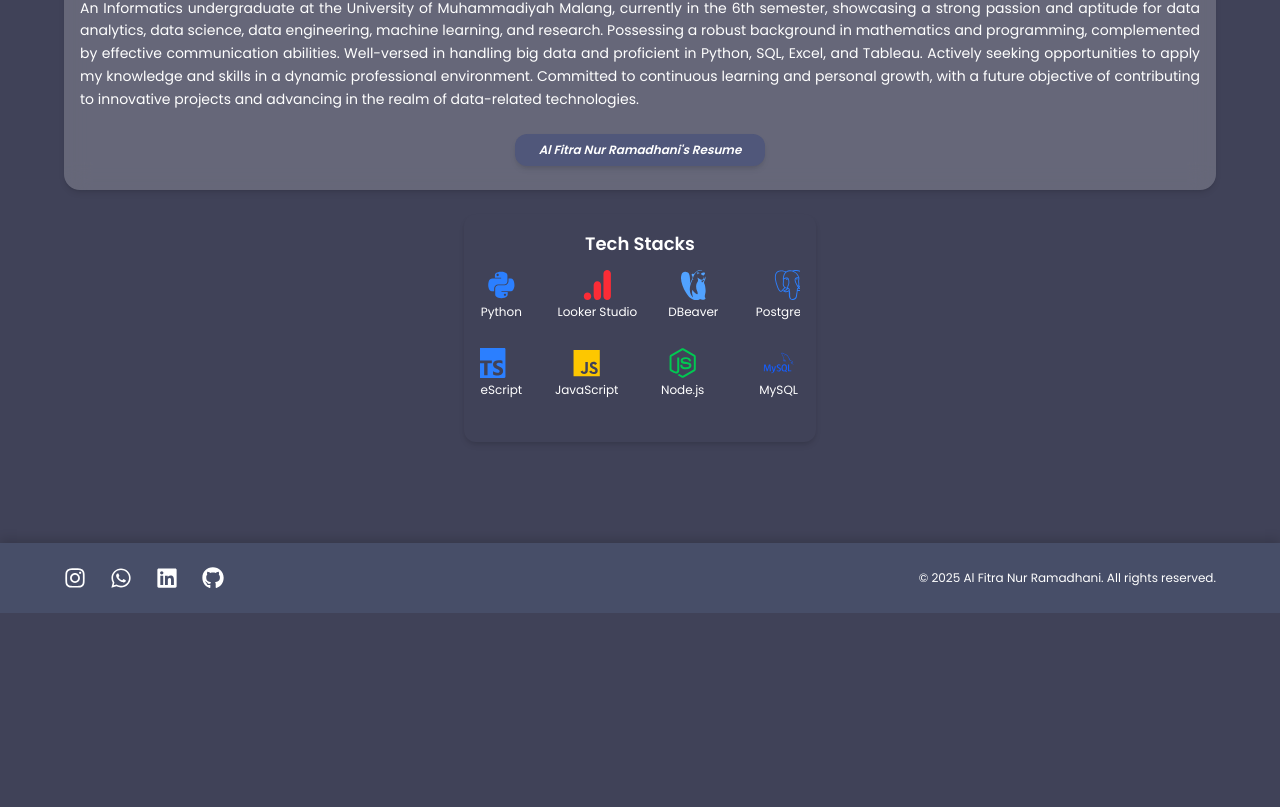
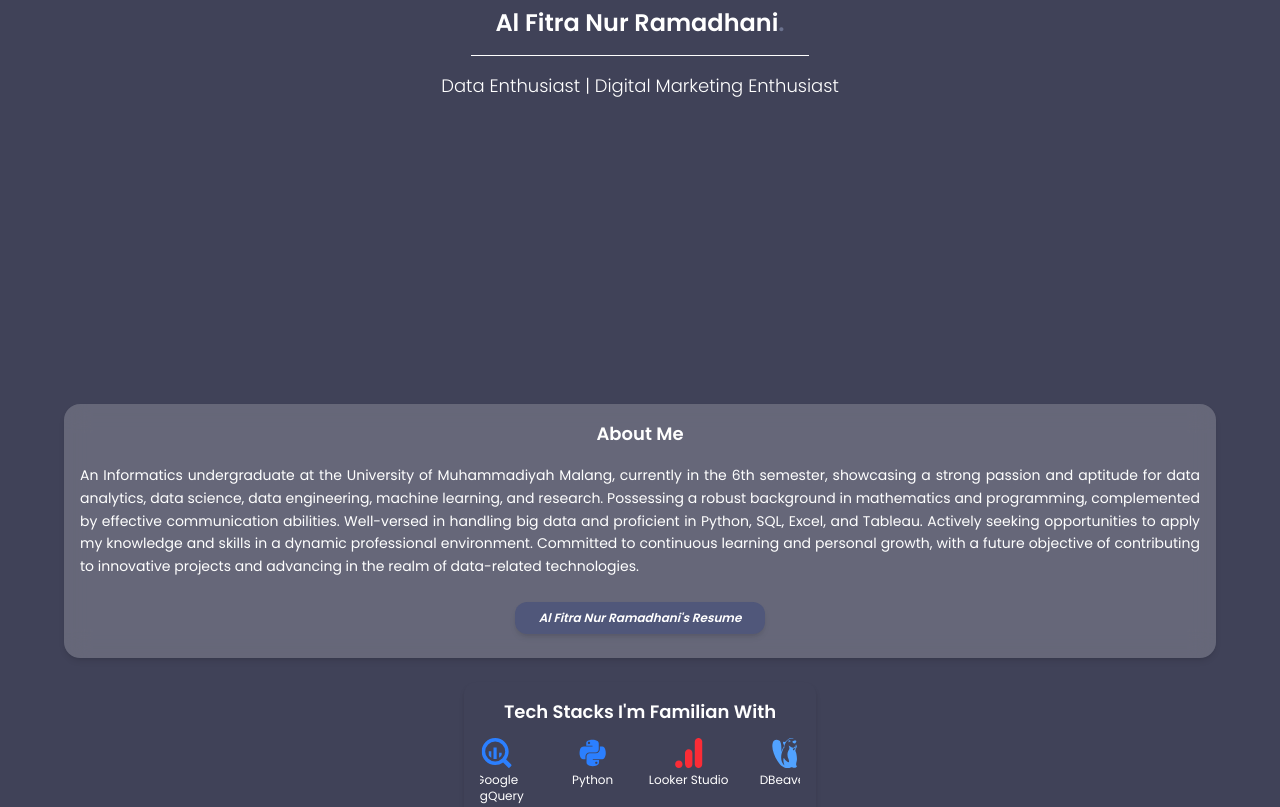
Before and after one commit to alfitranurr/Al-Fitra-Web-Portfolio, a React (Vite) app in the folder frontend/: page / in a window 1280 px wide. Shown: the part 353-1160 px from the top of the page. Before the commit the page ends 966 px from the top, so only its background shows below. Built offline with nearby package versions, Linux system fonts and the light colour scheme.

Commit message:
update map, navbar, about me, home, professional

```diff
--- /dev/null
+++ b/frontend/src/components/MapCard/mapcard.tsx
@@ -0,0 +1,71 @@
+// src/components/MapCard.jsx
+import { MapContainer, TileLayer, Marker, Popup, useMap } from "react-leaflet";
+import { FaCrosshairs } from "react-icons/fa";
+
+const RecenterButton = ({ center }: { center: [number, number] }) => {
+  const map = useMap();
+
+  const recenterMap = () => {
+    map.setView(center, 13, { animate: true });
+  };
+
+  return (
+    <button
+      onClick={recenterMap}
+      className="absolute top-2 right-2 z-10 bg-white p-2 rounded-full shadow-md hover:bg-gray-200 flex items-center justify-center"
+    >
+      <FaCrosshairs className="text-gray-800" size={20} />
+    </button>
+  );
+};
+
+const MapCard = () => {
+  const location = {
+    latitude: -7.918414618105032,
+    longitude: 112.61190597240446,
+  };
+
+  return (
+    <div className="bg-[var(--base-color)] p-4 rounded-xl shadow-md text-white w-full max-w-[22rem] mx-auto mt-6 overflow-hidden flex flex-col items-center text-center">
+      <h2 className="text-lg font-semibold text-center mb-3 w-full">Find Me</h2>
+      <div className="text-gray-300 text-base mb-4">
+        <p>Location: Malang, Indonesia</p>
+      </div>
+      <div className="relative w-full flex flex-col items-center">
+        <MapContainer
+          center={[location.latitude, location.longitude]}
+          zoom={13}
+          style={{ width: "100%", height: "250px" }}
+          className="rounded-lg overflow-hidden"
+        >
+          <TileLayer
+            url="https://{s}.tile.openstreetmap.org/{z}/{x}/{y}.png"
+            attribution='&copy; <a href="https://www.openstreetmap.org/copyright">OpenStreetMap</a> contributors'
+          />
+          <Marker position={[location.latitude, location.longitude]}>
+            <Popup>
+              <span
+                style={{
+                  fontSize: "10px",
+                  width: "130px", // Set a fixed width for the popup
+                  display: "inline-block",
+                  lineHeight: "1.3",
+                }}
+              >
+                Perum Istana Kepuh Regency Blok H 161, Kepuharjo, Karangploso
+                Kabupaten Malang, Jawa Timur, Indonesia
+              </span>
+            </Popup>
+          </Marker>
+
+          {/* GPS Recenter Button */}
+          <div className="absolute top-2 right-2 z-[1000]">
+            <RecenterButton center={[location.latitude, location.longitude]} />
+          </div>
+        </MapContainer>
+      </div>
+    </div>
+  );
+};
+
+export default MapCard;
--- a/frontend/src/index.css
+++ b/frontend/src/index.css
@@ -1,5 +1,6 @@
 /* index.css */
 @import url("https://fonts.googleapis.com/css2?family=Poppins:wght@300;400;600&display=swap");
+@import url("https://unpkg.com/leaflet@1.7.1/dist/leaflet.css");
 
 @import "tailwindcss";
 
--- a/frontend/src/main/navbar.tsx
+++ b/frontend/src/main/navbar.tsx
@@ -1,11 +1,13 @@
 import React, { useState, useEffect } from "react";
 import { Link, useLocation } from "react-router-dom";
+import { animateScroll as scroll } from "react-scroll";
 
 const Navbar: React.FC = () => {
   const location = useLocation();
-  const [activePage, setActivePage] = useState<string>("");
+  const [activePage, setActivePage] = useState<string>(location.pathname);
   const [scrollProgress, setScrollProgress] = useState<number>(0);
 
+  // Update active page on location change
   useEffect(() => {
     setActivePage(location.pathname);
   }, [location]);
@@ -17,6 +19,11 @@ const Navbar: React.FC = () => {
     const scrollPosition = window.scrollY;
     const progress = (scrollPosition / totalHeight) * 100;
     setScrollProgress(progress);
+
+    // If scrolled to the top, set active page to "HOME"
+    if (scrollPosition === 0) {
+      setActivePage("/");
+    }
   };
 
   useEffect(() => {
@@ -25,6 +32,42 @@ const Navbar: React.FC = () => {
       window.removeEventListener("scroll", handleScroll);
     };
   }, []);
+
+  // Function to handle section change when clicking links
+  const handleSetActive = (section: string) => {
+    setActivePage(section);
+    document.getElementById(section)?.scrollIntoView({ behavior: "smooth" });
+  };
+
+  // Function to handle section visibility on scroll
+  useEffect(() => {
+    const sections = document.querySelectorAll("section");
+    const observer = new IntersectionObserver(
+      (entries) => {
+        entries.forEach((entry) => {
+          if (entry.isIntersecting) {
+            setActivePage(entry.target.id);
+          }
+        });
+      },
+      { threshold: 0.8 }
+    );
+
+    sections.forEach((section) => {
+      observer.observe(section);
+    });
+
+    return () => {
+      sections.forEach((section) => {
+        observer.unobserve(section);
+      });
+    };
+  }, []);
+
+  // Scroll to top when clicking "HOME"
+  const handleNavigateToTop = () => {
+    scroll.scrollToTop({ duration: 500, smooth: "easeInOutQuad" });
+  };
 
   return (
     <>
@@ -35,7 +78,7 @@ const Navbar: React.FC = () => {
       ></div>
 
       {/* Navbar */}
-      <nav className="bg-[var(--warna1-color)] p-4 shadow-md rounded-4xl mt-4 mb max-w-3xl mx-auto sticky top-0 left-0 right-0 z-10">
+      <nav className="bg-[var(--warna1-color)] p-4 shadow-xl rounded-4xl mt-4 mb max-w-3xl mx-auto fixed top-0 left-0 right-0 z-30">
         <div className="max-w-7xl mx-auto flex items-center justify-center">
           <ul className="flex space-x-10">
             {/* HOME */}
@@ -45,6 +88,7 @@ const Navbar: React.FC = () => {
                 className={`hover:text-white transition-all duration-300 transform ${
                   activePage === "/" ? "text-white" : ""
                 }`}
+                onClick={handleNavigateToTop}
               >
                 HOME
                 <span
@@ -59,21 +103,21 @@ const Navbar: React.FC = () => {
 
             {/* ABOUT ME */}
             <li className="text-xs text-white relative group">
-              <Link
-                to="/about-me"
-                className={`hover:text-white transition-all duration-300 transform ${
-                  activePage === "/about-me" ? "text-white" : ""
+              <button
+                onClick={() => handleSetActive("about-me")}
+                className={`hover:text-white transition-all duration-300 transform cursor-pointer ${
+                  activePage === "about-me" ? "text-white" : "text-white"
                 }`}
               >
                 ABOUT ME
                 <span
-                  className={`absolute left-1/2 bottom-[-4px] w-0 h-[2px] bg-white transform origin-left transition-all duration-300 ${
-                    activePage === "/about-me"
+                  className={`absolute left-1/2 bottom-[-4px] h-[2px] bg-white transform transition-all duration-300 ${
+                    activePage === "about-me"
                       ? "w-full left-1/2 -translate-x-1/2"
-                      : "group-hover:w-full group-hover:left-0"
+                      : "w-0 group-hover:w-full group-hover:left-0"
                   }`}
                 ></span>
-              </Link>
+              </button>
             </li>
 
             {/* PROFESSIONAL */}
@@ -173,6 +217,13 @@ const Navbar: React.FC = () => {
           </ul>
         </div>
       </nav>
+
+      {/* Main Content */}
+      <div className="pt-[120px]">
+        {" "}
+        {/* Adjust this value to match the height of your navbar */}
+        {/* Add your page content here */}
+      </div>
     </>
   );
 };
--- a/frontend/src/mobile/navbar_mobile.tsx
+++ b/frontend/src/mobile/navbar_mobile.tsx
@@ -32,7 +32,8 @@ const NavbarMobile: React.FC = () => {
   }, []);
 
   return (
-    <nav className="bg-[#474E68] p-4 shadow-lg sticky top-0 left-0 w-full z-50 mb-10">
+    <div>
+      <nav className="bg-[#474E68] p-4 shadow-lg fixed top-0 left-0 w-full z-50 mb-10">
         {/* Progress Bar */}
         <div
           className="fixed top-0 left-0 right-0 h-0.5 bg-white z-20 transition-all duration-800"
@@ -230,6 +231,13 @@ const NavbarMobile: React.FC = () => {
           </ul>
         </div>
       </nav>
+
+      {/* Main Content */}
+      <div className="pt-[100px]">
+        {/* Adjust this value to match the height of your navbar */}
+        {/* Add your page content here */}
+      </div>
+    </div>
   );
 };
 
--- a/frontend/src/pages/about_me.tsx
+++ b/frontend/src/pages/about_me.tsx
@@ -1,6 +1,7 @@
+// src/pages/about_me.tsx
 const AboutMe = () => {
   return (
-    <div className="flex justify-center mt-6 px-4">
+    <section id="about-me" className="flex justify-center mt-6 px-4">
       <div className="max-w-6xl w-full p-4 bg-white/20 backdrop-blur-md rounded-2xl shadow-md flex flex-col items-center">
         <h1 className="text-lg font-semibold text-warna3 text-center mb-4">
           About Me
@@ -29,7 +30,7 @@ const AboutMe = () => {
           </a>
         </div>
       </div>
-    </div>
+    </section>
   );
 };
 
--- a/frontend/src/pages/home.tsx
+++ b/frontend/src/pages/home.tsx
@@ -1,15 +1,38 @@
 // src/pages/Home.tsx
-import React from "react";
-import AboutMe from "../pages/about_me"; // Pastikan path ini benar
-import Professional from "../pages/professional"; // Pastikan path ini benar
+import React, { useState, useEffect } from "react";
+import AboutMe from "../pages/about_me";
+import Professional from "../pages/professional";
+import MapCard from "../components/MapCard/mapcard";
+import { ArrowUp } from "lucide-react";
 
 const Home: React.FC = () => {
+  const [showScroll, setShowScroll] = useState(false);
+
+  useEffect(() => {
+    const handleScroll = () => {
+      if (window.scrollY > 50) {
+        setShowScroll(true);
+      } else {
+        setShowScroll(false);
+      }
+    };
+
+    window.addEventListener("scroll", handleScroll);
+    return () => {
+      window.removeEventListener("scroll", handleScroll);
+    };
+  }, []);
+
+  const scrollToTop = () => {
+    window.scrollTo({ top: 0, behavior: "smooth" });
+  };
+
   return (
     <div
-      className="flex flex-col justify-center items-center min-h-screen"
+      className="flex flex-col justify-center items-center min-h-screen relative"
       style={{ backgroundColor: "var(--base-color)" }}
     >
-      <div className="text-center text-white">
+      <div className="text-center text-white mt-50">
         <h1 className="text-2xl font-light">
           Hello, I<span style={{ color: "var(--warna3-color)" }}>'</span>m
         </h1>
@@ -25,16 +48,33 @@ const Home: React.FC = () => {
           style={{ maxWidth: "85%" }}
         ></div>
 
-        <p className="text-lg font-light mt-4">
+        <p className="text-lg font-light mt-4 mb-70">
           Data Enthusiast | Digital Marketing Enthusiast
         </p>
       </div>
 
-      {/* Render AboutMe below the main content */}
-      <AboutMe />
+      {/* Add id for IntersectionObserver to detect */}
+      <section id="about-me">
+        <AboutMe />
+      </section>
 
       {/* Render Professional below AboutMe */}
       <Professional />
+
+      {/* Render Map below AboutMe */}
+      <MapCard />
+
+      {/* Tombol Scroll ke Atas */}
+      {showScroll && (
+        <button
+          onClick={scrollToTop}
+          className="fixed bottom-6 right-6 bg-gray-800 text-white p-3 rounded-full shadow-lg hover:bg-gray-700 transition-all hover:cursor-pointer"
+          aria-label="Scroll to Top"
+          style={{ zIndex: 9999 }}
+        >
+          <ArrowUp size={15} />
+        </button>
+      )}
     </div>
   );
 };
--- a/frontend/src/pages/professional.tsx
+++ b/frontend/src/pages/professional.tsx
@@ -7,6 +7,8 @@ import {
   SiPostgresql,
   SiGooglecolab,
   SiMysql,
+  SiTableau,
+  SiGooglebigquery,
 } from "react-icons/si";
 import { motion } from "framer-motion";
 
@@ -37,13 +39,21 @@ const techStacks = [
   { name: "JavaScript", icon: <FaJs className="text-yellow-400 text-3xl" /> },
   { name: "Node.js", icon: <FaNodeJs className="text-green-500 text-3xl" /> },
   { name: "MySQL", icon: <SiMysql className="text-blue-600 text-3xl" /> },
+  {
+    name: "Tableau",
+    icon: <SiTableau className="text-blue-600 text-3xl" />,
+  },
+  {
+    name: "Google BigQuery",
+    icon: <SiGooglebigquery className="text-blue-500 text-3xl" />,
+  },
 ];
 
 const InfiniteScroll = () => {
   return (
     <div className="bg-[var(--base-color)] p-4 rounded-xl shadow-md text-white max-w-[22rem] mx-auto mt-6 overflow-hidden flex flex-col items-center text-center">
       <h2 className="text-lg font-semibold text-center mb-3 w-full">
-        Tech Stacks
+        Tech Stacks I'm Familian With
       </h2>
       <div className="relative w-full overflow-hidden flex flex-col items-center">
         {[0, 1].map((row) => (
@@ -51,29 +61,19 @@ const InfiniteScroll = () => {
             key={row}
             className="flex space-x-4 mb-3"
             animate={{
-              x: row === 0 ? [0, -1000] : [0, 1000], // Adjusted for smoother transition
+              x: row === 0 ? [0, -1000] : [0, 1000],
             }}
             transition={{
               ease: "linear",
               repeat: Infinity,
-              duration: 30, // Slowed down the duration to make it smoother
+              duration: 60,
             }}
             style={{ display: "flex", flexWrap: "nowrap" }}
           >
-            {[
-              ...techStacks,
-              ...techStacks,
-              ...techStacks,
-              ...techStacks,
-              ...techStacks,
-              ...techStacks,
-              ...techStacks,
-              ...techStacks,
-              ...techStacks,
-              ...techStacks,
-              ...techStacks,
-              ...techStacks,
-            ].map((tech, index) => (
+            {Array(100)
+              .fill([...techStacks])
+              .flat()
+              .map((tech, index) => (
                 <div
                   key={index}
                   className="flex flex-col items-center min-w-[80px]"
```
Also changed, not shown: frontend/package.json (+8 -1 lines), 1 other file (tests, documents, lock files or other folders). Lines whose indentation alone changed are shown as unchanged.
